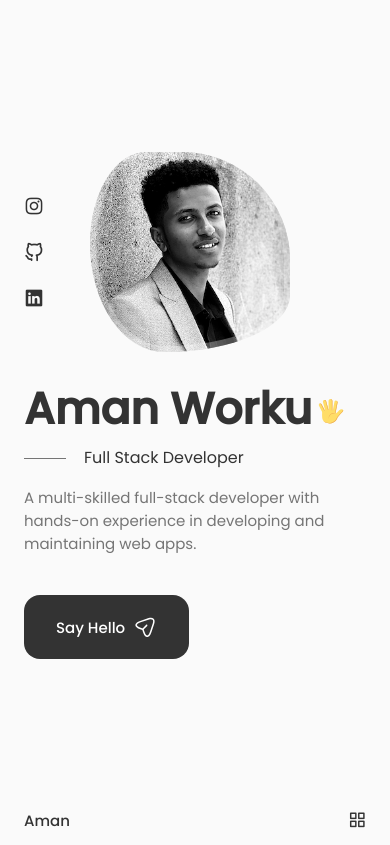
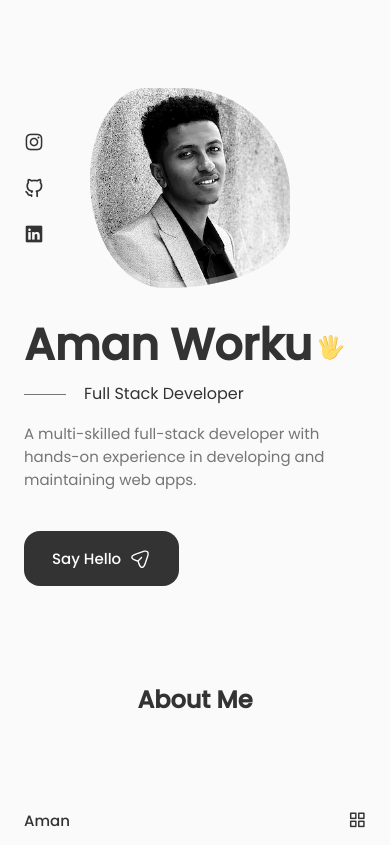
Before and after one commit to AmanWorku/AmanWorku.github.io, a React (Create React App) app: page / in a window 390 px wide. Built offline with nearby package versions, Linux system fonts and the light colour scheme.

Commit message:
Fix size and create about section

```diff
--- a/src/App.css
+++ b/src/App.css
@@ -153,8 +153,25 @@ img {
   .container {
     margin-inline: var(--mb-1-5);
   }
+                                .button {
+                                  padding: 1rem 1.75rem;
+                                }
+
+                                .button__icon {
+                                  width: 22px;
+                                  height: 22px;
+                                }
+                                }
+
+                                @media screen and (max-width: 768px) {
+                                  .section {
+                                    padding: 2rem 0 4rem;
+                                  }
 }
 @media screen and (max-width: 350px) {
+  :root {
+      --big-font-size: 2.25rem;
+    }
   .container {
     margin-inline: var(--mb-1);
   }
--- a/src/App.js
+++ b/src/App.js
@@ -2,6 +2,7 @@ import React from "react";
 import "./App.css";
 import Header from "./components/header/Header";
 import Home from "./components/home/Home";
+import About from "./components/about/About";
 
 function App() {
 	return (
@@ -9,6 +10,7 @@ function App() {
 			<Header />
 			<main className="main"></main>
 			<Home />
+			<About />
 		</>
 	);
 }
--- /dev/null
+++ b/src/components/about/About.jsx
@@ -0,0 +1,12 @@
+import React from 'react'
+
+const About = () => {
+  return (
+<section className="about section" id="about">
+    <h2 className="section__title">About Me</h2>
+    <span className="section__subtitle"></span>
+</section>
+  )
+}
+
+export default About
--- a/src/components/home/home.css
+++ b/src/components/home/home.css
@@ -170,6 +170,15 @@
 }
 
 }
+@media screen and (max-width: 350px) {
 
-@media screen and (max-width: 576px) {}
-@media screen and (max-width: 350px) {}
+    .home__img {
+            width: 180px;
+            height: 180px;
+        }
+
+        .home__hand {
+            width: 22px;
+            height: 22px;
+        }
+    }
```
Also changed, not shown: src/components/about/about.css (added).
